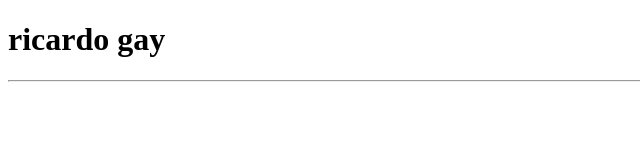
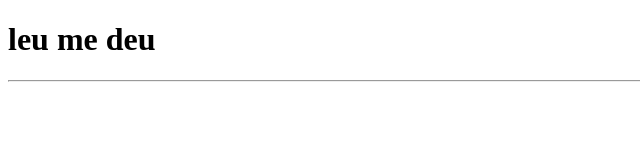
Before and after one commit to LUCAS13V/midias, a plain HTML site: page index.html in a window 1280 px wide. Shown: the full height of the page, 0-640 px from the left. Drawn offline with Linux system fonts and the light colour scheme.

Commit message:
Update index.html

```diff
--- a/index.html
+++ b/index.html
@@ -5,7 +5,7 @@
     <meta name="viewport" content="width=device-width initiall=1.0">
   </head>
   <body>
-    <h1>ricardo gay</h1>
+    <h1>leu me deu</h1>
     <hr>
   </body>
 </html>
```
